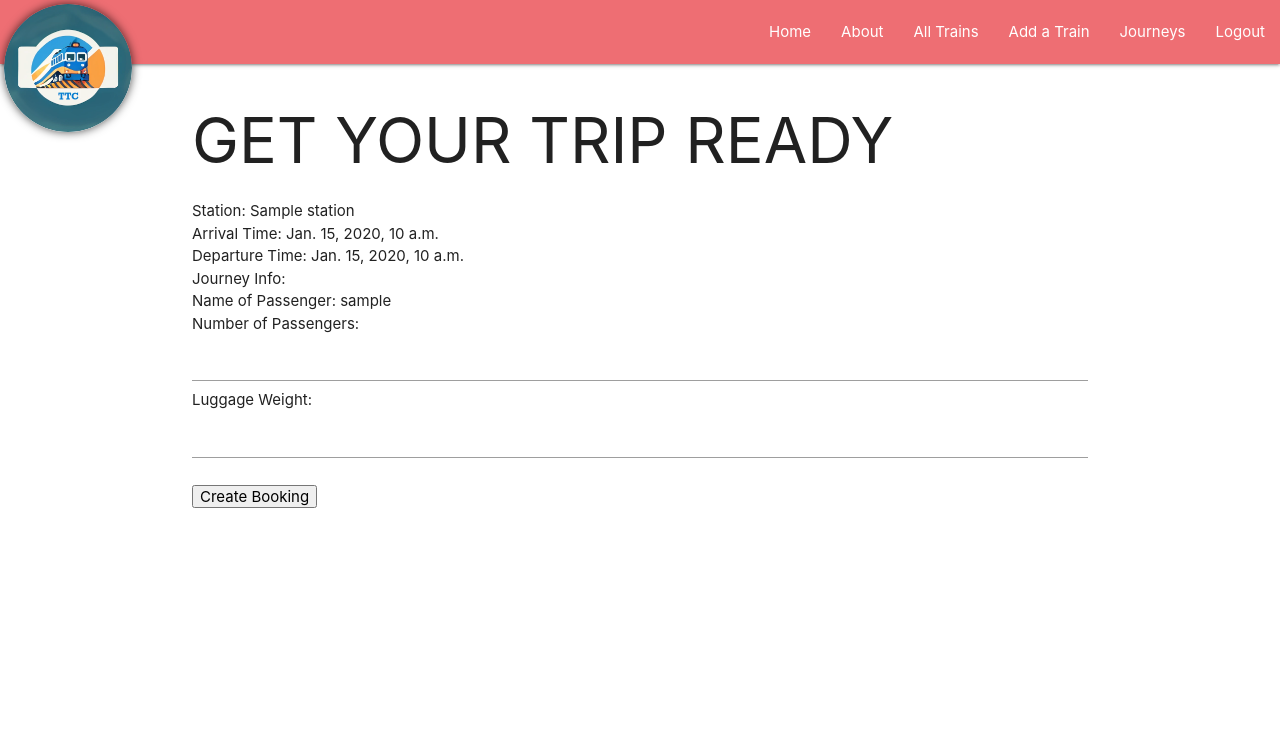
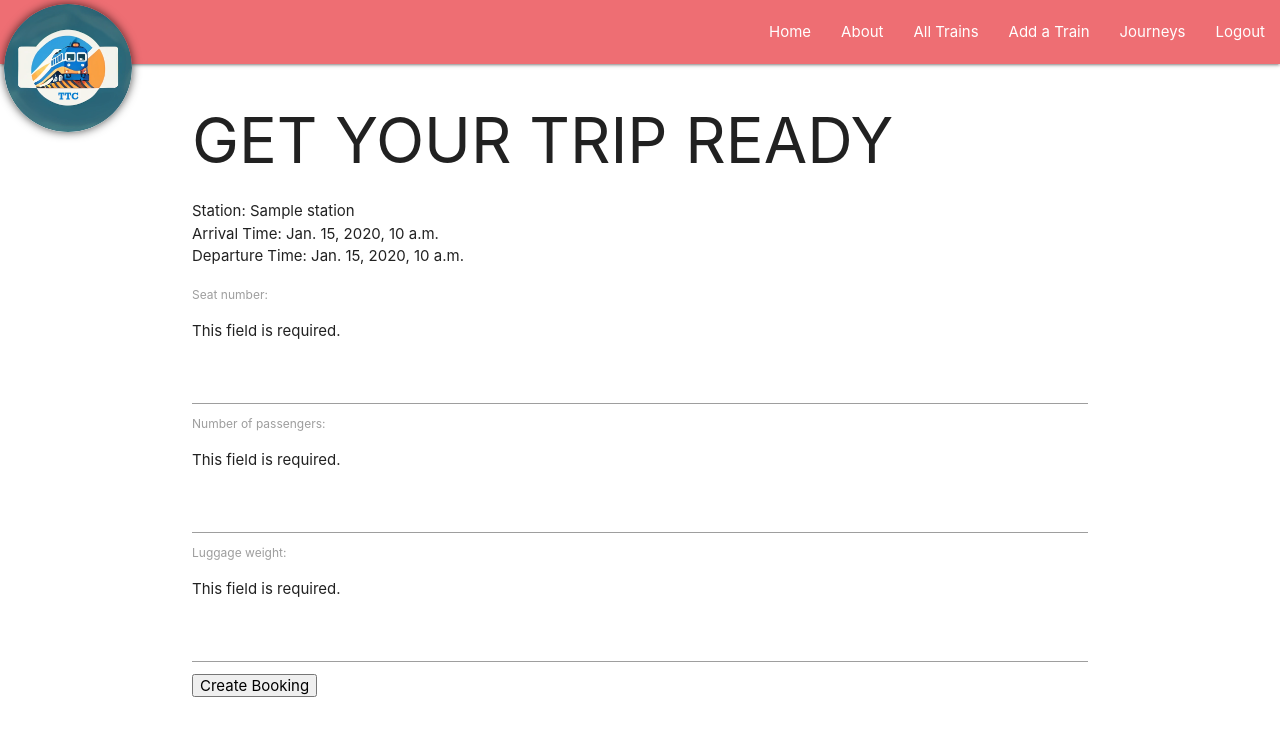
Before and after one commit to cango91/thomascollective, a Django app: page /journeys/1/booking/new in a window 1280 px wide. Shown: the top 737 px of the page. Run offline with Django 3.2, Linux system fonts and the light colour scheme; a user stored in the database is signed in; tables that the repository leaves empty hold one stand-in row (values such as "Sample post").

Commit message:
bookings

```diff
--- a/main_app/forms.py
+++ b/main_app/forms.py
@@ -18,4 +18,4 @@ class CommentForm(forms.ModelForm):
 class BookingForm(forms.ModelForm):
     class Meta:
         model = Booking
-        fields = '__all__'
+        fields = ['seat_number', 'number_of_passengers', 'luggage_weight']
--- a/main_app/templates/booking/booking.html
+++ b/main_app/templates/booking/booking.html
@@ -12,16 +12,12 @@
          <li>Departure Time: {{stop.departure_time}}</li>
          {% endfor %}
        </ul>
-       <ul>
-         <li>Journey Info: {{booking.journey}}</li>
-         <li>Name of Passenger: {{user.username}}</li>
-         <li>Number of Passengers: {{booking.number_of_passengers}}</li>
-         <li>Luggage Weight: {{booking.luggage_weight}}</li>
-        </ul>
+
     </li>
 </ul>
 <form method="POST">
     {% csrf_token %}
+    {{booking.as_table}}
   <input type="submit" value="Create Booking" class="'btn mb mt-1">
 </form>
 {% endblock content %}
--- a/main_app/views.py
+++ b/main_app/views.py
@@ -121,10 +121,10 @@ def create_booking(request, journey_id):
     if request.method == "GET":
         return render(request, 'booking/booking.html', {'booking': booking, 'journey':journey, 'stops':stops})
     else :
-        form = BookingForm(request.POST)
-        booking = form.save(commit=False)
+        booking = BookingForm(request.POST)
         booking.journey = journey
-        if form.is_valid():
+        booking.user = request.user
+        if booking.is_valid():
             booking.save()
             return redirect('booking/my_bookings.html')
         return render(request, 'booking/booking.html', {'booking': booking, 'journey':journey, 'stops':stops, 'error':'invalid values'})
```
